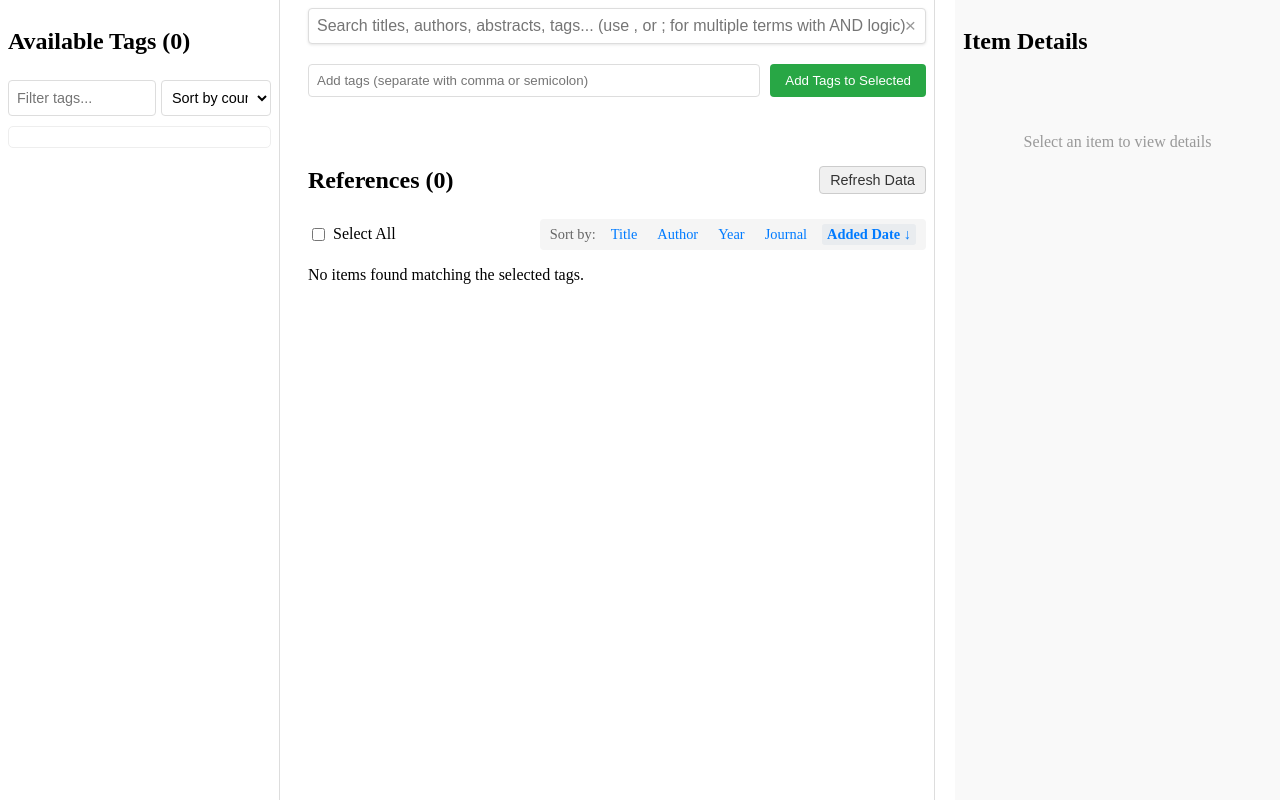
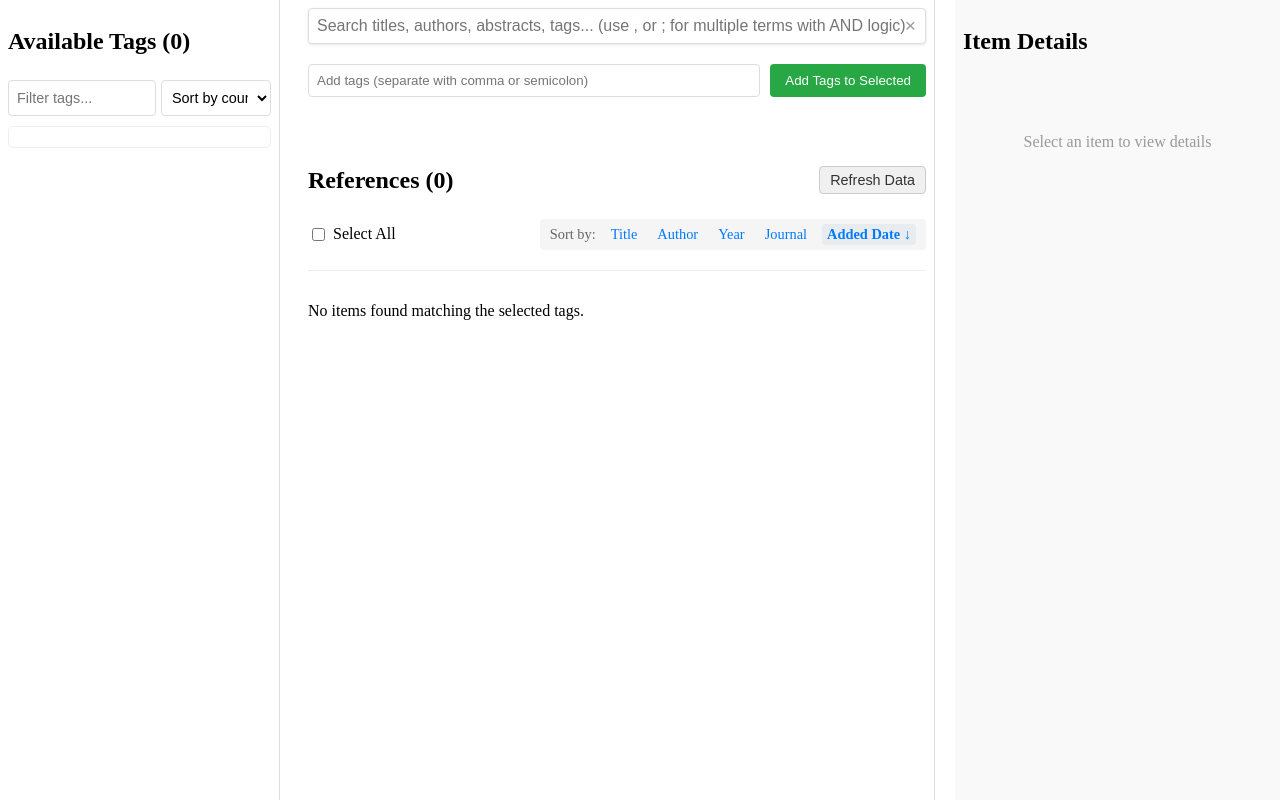
Before and after one commit to herrlich10/zotero-viewer, a Flask app: page / in a window 1280 px wide. Run offline with Flask 3, Linux system fonts and the light colour scheme; parts of the project's set-up code (start-up, migrations or seed data) failed here and were passed over.

Commit message:
feat(ui): make reference controls sticky and add padding to items container
Improve user experience by making the reference controls sticky at the top of the page, ensuring they remain visible while scrolling. Additionally, add padding to the items container for better visual separation.

```diff
--- a/zotero_viewer/static/css/styles.css
+++ b/zotero_viewer/static/css/styles.css
@@ -33,7 +33,23 @@ html, body {
     overflow-y: auto;
     padding: 8px;
     border-right: 1px solid #ddd;
-    box-sizing: border-box;
+    position: relative; /* Add this to establish positioning context */
+}
+
+/* Add this new section for the sticky controls */
+.reference-controls {
+    position: sticky;
+    top: 0;
+    background-color: white;
+    z-index: 10;
+    padding-bottom: 10px;
+    border-bottom: 1px solid #eee;
+    margin-bottom: 10px;
+}
+
+/* Add a little padding to the items container */
+.items-container {
+    padding-top: 5px;
 }
 
 /* Details panel */
--- a/zotero_viewer/templates/index.html
+++ b/zotero_viewer/templates/index.html
@@ -58,6 +58,8 @@
 
       <!-- Move the search container to the top of the main content -->
       <div class="main-content">
+        <!-- Wrap all controls in a sticky container -->
+        <div class="reference-controls">
           <!-- Search bar moved to the top -->
           <div class="search-container">
             <input type="text" id="item-search" placeholder="Search titles, authors, abstracts, tags... (use , or ; for multiple terms with AND logic)" class="search-input">
@@ -82,8 +84,6 @@
             <span class="common-tags-label">Common tags:</span>
             <div id="common-tags-list"></div>
           </div>
-
-        <!-- Search container was here before -->
 
           <!-- Replace the existing h2 line with this -->
           <div class="references-header">
@@ -110,11 +110,16 @@
               <a href="#" class="sort-label" data-sort="publication">Journal</a>
               <a href="#" class="sort-label" data-sort="dateAdded">Added Date</a>
             </div>
-        </div>
+          </div> <!-- Close the select-all-container div -->
+        </div> <!-- Close the reference-controls div -->
+
+        <!-- Add a container for the items -->
+        <div class="items-container">
           {% if items %}
             <!-- Add data-item-id attribute to each item div and make them double-clickable -->
             {% for item in items %}
               <div class="item" data-item-id="{{ item.id }}" onclick="highlightItem(this, {{ item.id }})">
+                <!-- Rest of the item content remains unchanged -->
                 <!-- Ensure checkbox has correct name and value -->
                 <input type="checkbox"
                     name="selected_items"
@@ -151,13 +156,14 @@
                       </span>
                     {% endfor %}
                   </div>
-              </div>
-            </div>
+                </div> <!-- Close the item-content div -->
+              </div> <!-- Close the item div -->
             {% endfor %}
           {% else %}
             <p>No items found matching the selected tags.</p>
           {% endif %}
-      </div>
+        </div> <!-- Close the items-container div -->
+      </div> <!-- Close the main-content div -->
 
       <!-- New details panel column -->
       <div class="details-panel">
```
Lines whose indentation alone changed are shown as unchanged.
